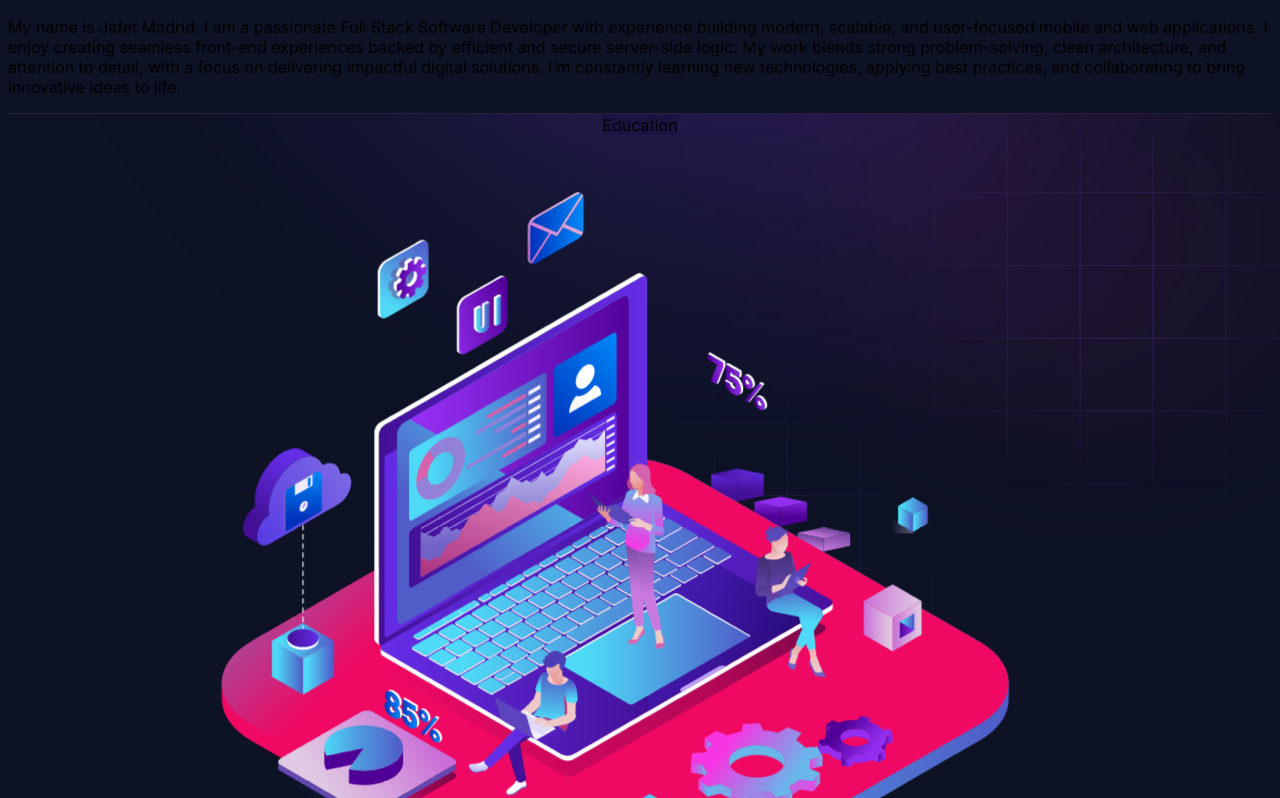
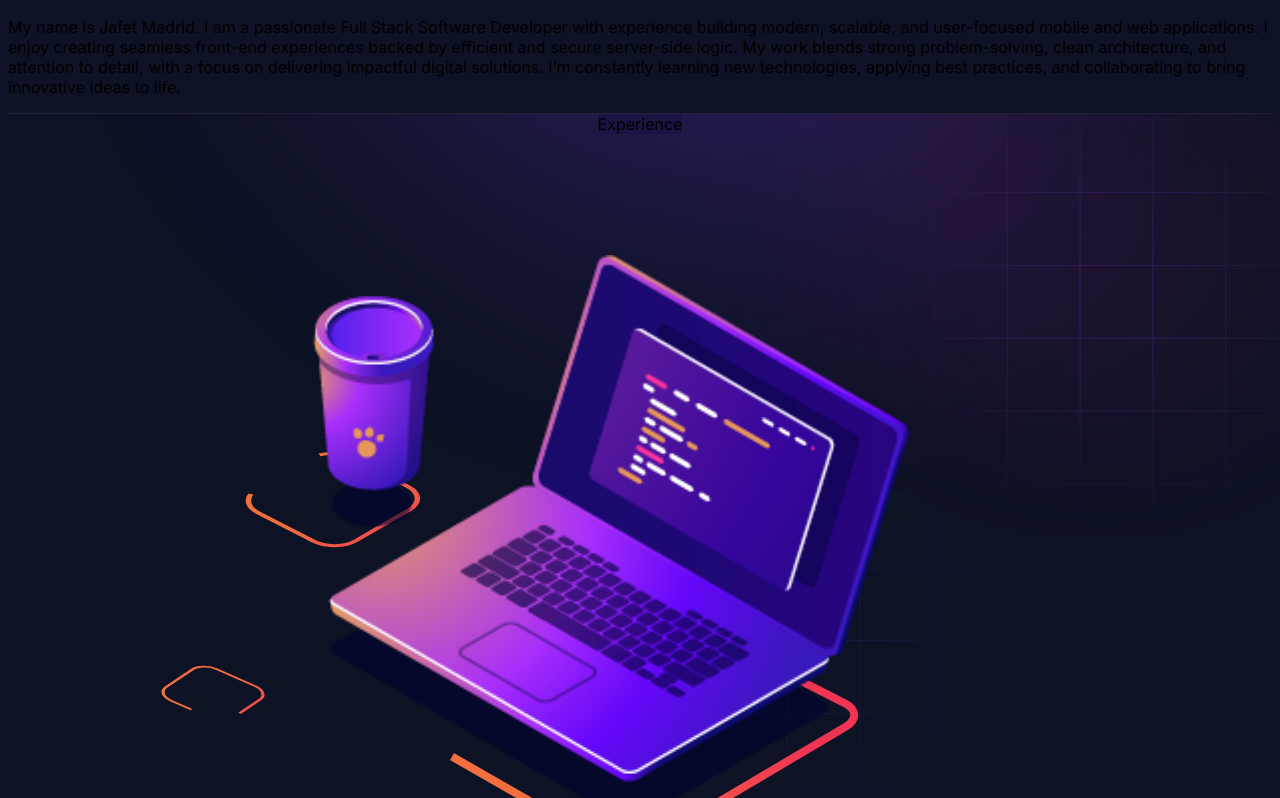
Before and after one commit to JaffMadrid/DeveloperPorftolio, a Next.js app: page / in a window 1280 px wide. Shown: the part 1522-2320 px from the top of the page. Built offline with nearby package versions, Linux system fonts and the light colour scheme.

Commit message:
Updatating experience

```diff
--- a/app/page.js
+++ b/app/page.js
@@ -16,8 +16,8 @@ export default function Home() {
     <>
       <HeroSection />
       <AboutSection />
+      <Experience />
       <Education />
-      <Experience />
       <Skills />
       <Projects />
       <ContactSection />
```
